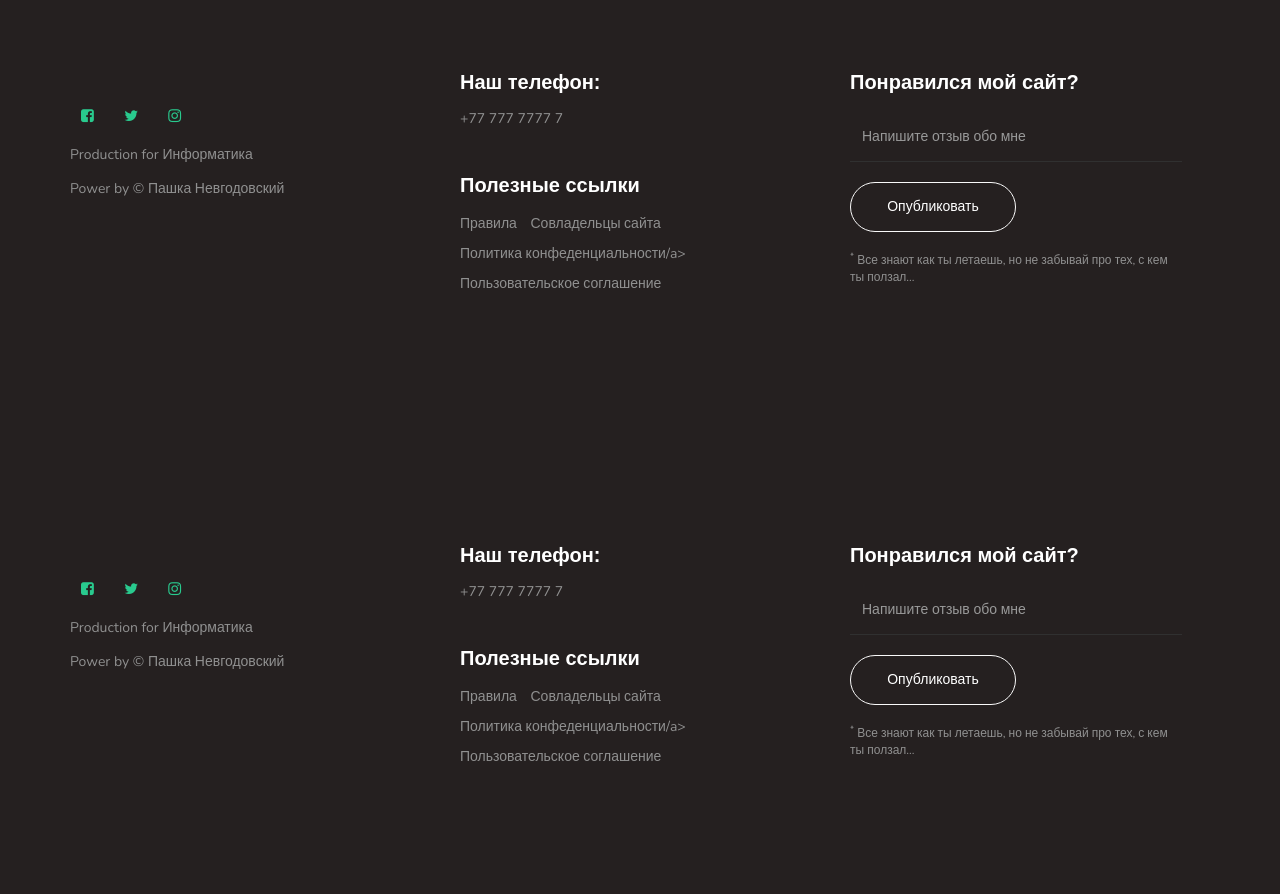
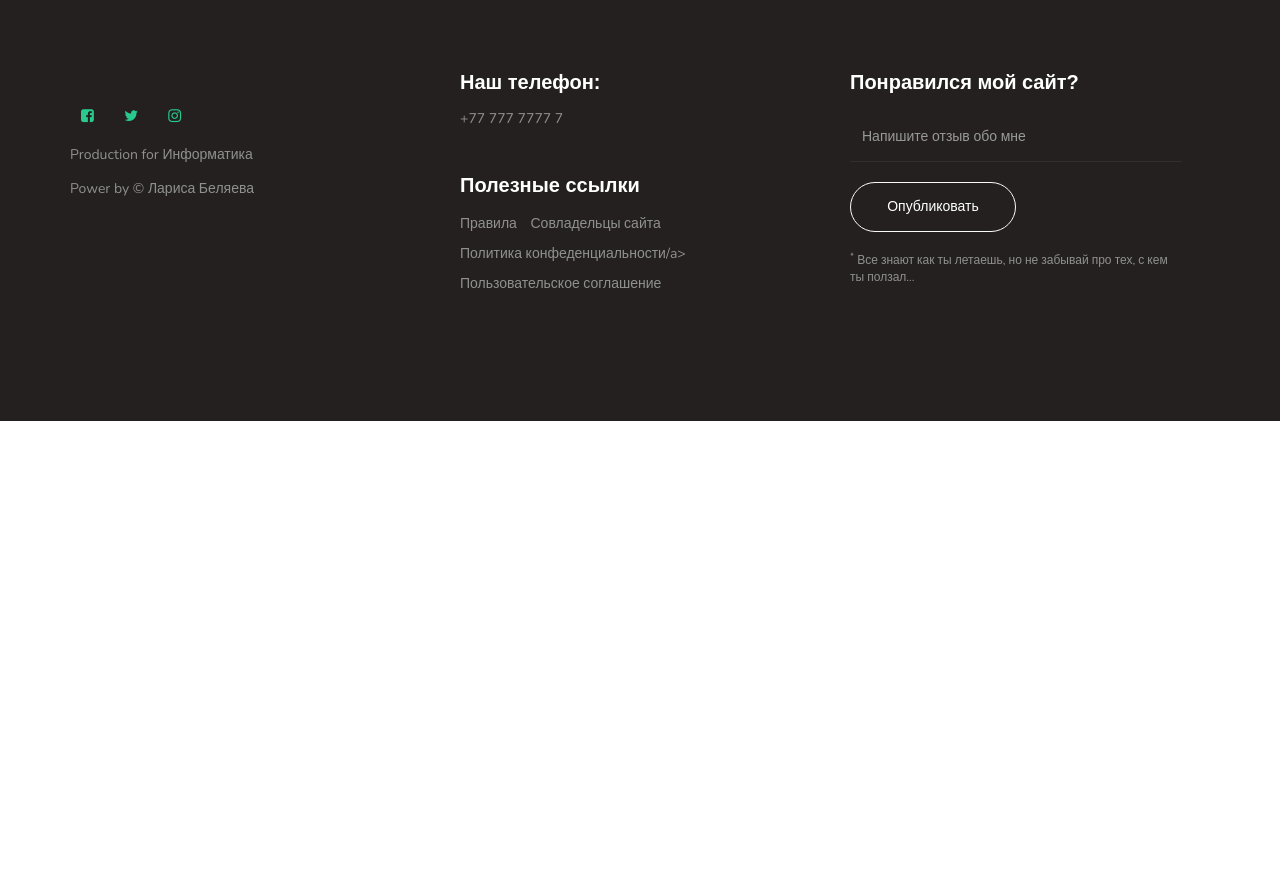
Before and after one commit to adminhelpers/loriks, a plain HTML site: page page2.html in a window 1280 px wide. Shown: the part 1490-2384 px from the top of the page. After the commit the page ends 1911 px from the top, so only its background shows below. Drawn offline with nearby package versions, Linux system fonts and the light colour scheme; a web font is replaced by a local one.

Commit message:
Update page2.html

```diff
--- a/page2.html
+++ b/page2.html
@@ -148,7 +148,6 @@
           </div>
      </section>
 
-
      <footer id="footer">
           <div class="container">
                <div class="row">
@@ -156,14 +155,14 @@
                     <div class="col-md-4 col-sm-6">
                          <div class="footer-info">
                               <ul class="social-icon">
-                                   <li><a href="#" class="fa fa-facebook-square" attr="facebook icon"></a></li>
-                                   <li><a href="#" class="fa fa-twitter"></a></li>
-                                   <li><a href="#" class="fa fa-instagram"></a></li>
+                                   <li><a href="https://vk.com/dollarbabys" class="fa fa-facebook-square" attr="facebook icon"></a></li>
+                                   <li><a href="https://vk.com/dollarbabys" class="fa fa-twitter"></a></li>
+                                   <li><a href="https://vk.com/dollarbabys" class="fa fa-instagram"></a></li>
                               </ul>
 
                               <div class="copyright-text">
                                    <p>Production for Информатика</p>
-                                   <p>Power by  &copy; <a rel="nofollow" href="http://vk.com/dollarbabys" title="Вк Паши Невгодовского" target="_parent">Пашка Невгодовский</a></p>
+                                   <p>Power by  &copy; <a rel="nofollow" href="http://vk.com/dollarbabys" title="Вк Ларисы Беляевой" target="_parent">Лариса Беляева</a></p>
                               </div>
                          </div>
                     </div>
@@ -180,71 +179,10 @@
                               <div class="footer_menu">
                                    <h2>Полезные ссылки</h2>
                                    <ul>
-                                        <li><a href="#">Правила</a></li>
-                                        <li><a href="#">Совладельцы сайта</a></li>
-                                        <li><a href="#">Политика конфеденциальности/a></li>
-                                        <li><a href="#">Пользовательское соглашение</a></li>
-                                   </ul>
-                              </div>
-                         </div>
-                    </div>
-
-                    <div class="col-md-4 col-sm-12">
-                         <div class="footer-info newsletter-form">
-                              <div class="section-title">
-                                   <h2>Понравился мой сайт?</h2>
-                              </div>
-                              <div>
-                                   <div class="form-group">
-                                        <form action="#" method="get">
-                                             <input type="email" class="form-control" placeholder="Напишите отзыв обо мне" name="email" id="email" required="">
-                                             <input type="submit" class="form-control" name="submit" id="form-submit" value="Опубликовать">
-                                        </form>
-                                        <span><sup>*</sup> Все знают как ты летаешь, но не забывай про тех, с кем ты ползал...</span>
-                                   </div>
-                              </div>
-                         </div>
-                    </div>
-
-               </div>
-          </div>
-     </footer>
-
-     <footer id="footer">
-          <div class="container">
-               <div class="row">
-
-                    <div class="col-md-4 col-sm-6">
-                         <div class="footer-info">
-                              <ul class="social-icon">
-                                   <li><a href="#" class="fa fa-facebook-square" attr="facebook icon"></a></li>
-                                   <li><a href="#" class="fa fa-twitter"></a></li>
-                                   <li><a href="#" class="fa fa-instagram"></a></li>
-                              </ul>
-
-                              <div class="copyright-text">
-                                   <p>Production for Информатика</p>
-                                   <p>Power by  &copy; <a rel="nofollow" href="http://vk.com/dollarbabys" title="Вк Паши Невгодовского" target="_parent">Пашка Невгодовский</a></p>
-                              </div>
-                         </div>
-                    </div>
-
-                    <div class="col-md-4 col-sm-6">
-                         <div class="footer-info">
-                              <div class="section-title">
-                                   <h2>Наш телефон:</h2>
-                              </div>
-                              <address>
-                                   <p>+77 777 7777 7</p>
-                              </address>
-
-                              <div class="footer_menu">
-                                   <h2>Полезные ссылки</h2>
-                                   <ul>
-                                        <li><a href="#">Правила</a></li>
-                                        <li><a href="#">Совладельцы сайта</a></li>
-                                        <li><a href="#">Политика конфеденциальности/a></li>
-                                        <li><a href="#">Пользовательское соглашение</a></li>
+                                        <li><a href="https://vk.com/dollarbabys">Правила</a></li>
+                                        <li><a href="https://vk.com/dollarbabys">Совладельцы сайта</a></li>
+                                        <li><a href="https://vk.com/dollarbabys">Политика конфеденциальности/a></li>
+                                        <li><a href="https://vk.com/dollarbabys">Пользовательское соглашение</a></li>
                                    </ul>
                               </div>
                          </div>
```
